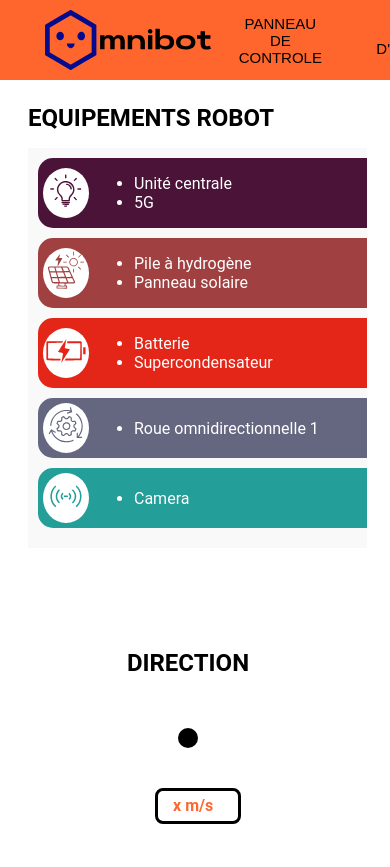
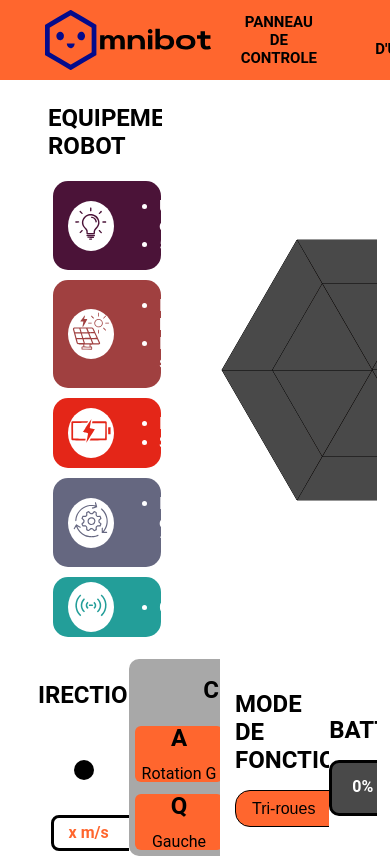
Before and after one commit to lauralvd01/robot-user-interface-Omnibot, a SvelteKit app: page / in a window 390 px wide. Built offline with nearby package versions, Linux system fonts and the light colour scheme; no server answers.

Commit message:
Download and run the interface. Fix some packages. Adjust some CSS to be responsive.

```diff
--- a/src/routes/+page.svelte
+++ b/src/routes/+page.svelte
@@ -20,13 +20,19 @@
 
 <div class="homepage">
     <Banner class="banner"/>
+    <div class="body">
         <div class="content">
             <div class="top" style="margin-top: {bannerHeight}px;">
-            <div class="infos">
+                <div class="modules">
                     <Blocs/>
                 </div>
+                <div class="omnibot">
                     <Omnibot/>
+                </div>
+                <div class="infos">
                     <PageInfo/>
+                </div>
+            </div>
         </div>
         <div class="bottom">
                 <RobotInfos/>
@@ -41,53 +47,60 @@
         box-sizing: border-box;
     }
 
-    html, body {
+
+    .homepage {
+        display: flex;
+        flex-direction: column;
+        overflow: hidden;
+    }
+
+    .body {
         margin: 0px 20px 0px 20px;
         padding: 0;
         width: 100%;
         height: 100%;
     }
 
-    .homepage {
-        display: flex;
-        flex-direction: column;
-        height: 100vh;
-        overflow: hidden;
-
-    }
-
-    .banner {
-        flex-shrink: 0;
-
-    }
-
     .content {
         display: flex;
         flex-direction: column;
         flex-grow: 1;
-        overflow: hidden;
-
+        overflow: auto;
+        height: 80%;
     }
 
     .top {
         display: flex;
         flex-direction: row;
+        align-items: center;
         justify-content: space-between;
         flex-grow: 1;
         overflow: hidden;
+        height: fit-content;
+    }
 
+    .modules {
+        width: 33%;
+        flex-shrink: 0;
+        overflow-y: auto;
+    }
+
+    .omnibot {
+        width: 33%;
+        flex-shrink: 0;
     }
 
     .infos {
+        width: 33%;
         flex-shrink: 0;
         overflow-y: auto;
-
     }
 
     .bottom {
         flex-shrink: 0;
-        overflow-y: auto;
-
-
+        overflow-y: hidden;
+        width: 100%;
+        margin-top: 2%;
+        margin-bottom: 1%;
     }
 </style>
--- a/src/routes/Banner.svelte
+++ b/src/routes/Banner.svelte
@@ -2,7 +2,6 @@
     import logo_omnibot from '$lib/images/logo_omnibot.svg'
     import Button from "./Button.svelte";
     import logo_mines from '$lib/images/logo_mines.svg'
-    export let bannerHeight;
 </script>
 
 <header>
@@ -35,7 +34,7 @@
     z-index: 999;
 }
 
-body, header {
+header {
     margin: 0;
 }
 
--- a/src/routes/Blocs.svelte
+++ b/src/routes/Blocs.svelte
@@ -59,17 +59,17 @@
 
 <style>
     .scrolable{
-        width: 350px;
+        width: 95%;
         height: 95%;
         overflow-y: auto;
-        padding: 10px;
+        padding: 5px;
         margin: auto;
-        background-color: #f9f9f9;
     }
 
     .titles {
         grid-column: 1 / span 3;
         font-weight: bold;
+        width: 100%;
         font-size: 24px;
         color:black;
         font-family: 'Roboto', sans-serif;
@@ -79,14 +79,10 @@
         display: flex;
         align-items: center;
         border-radius: 15px;
-    padding-right: 10px;
+        padding: 0 10px;
         margin-bottom: 10px;
         width: 100%;
         box-sizing: border-box;
-    }
-
-    .storage-category .production-category .intelligence-category .shift-category .sensor-category{
-        display: grid;
     }
 
     .storage-category{
@@ -127,9 +123,8 @@
         display: inline-block;
         background-color: white;
         border-radius: 50%;
-        margin:5px;
+        margin: 5px;
         padding: 3px;
-
     }
 
     ul li::before {
--- a/src/routes/Button.svelte
+++ b/src/routes/Button.svelte
@@ -1,12 +1,9 @@
 <script>
-    export let type = 'default';
-
     //Creation de la classe contenant les boutons, donne les propriétés
     let buttonProps = {
         class:[$$restProps.class]
 
     }
-
 </script>
 
 <!--Applications des propriétes de "buttonProps à l'élément button"-->
@@ -14,6 +11,7 @@
         on:mouseover
         on:mouseenter
         on:mouseleave
+        on:focus
         {...buttonProps}>
 
     <slot/>
@@ -36,14 +34,16 @@
     }
 
     .default {
-        background-color: rgba(0,0,0,0);
+        font-family: "Roboto";
+        font-weight: bold;
+        margin: 1px 2px 1px 2px;
     }
     .default:hover{
         color:white;
     }
 
     .primary{
-        border:solid 2px black;
+        border:solid 2px white;
         border-radius: 12px;
         background-color: #ff3700;
         font-family: "Roboto";
--- a/src/routes/Direction.svelte
+++ b/src/routes/Direction.svelte
@@ -89,7 +89,6 @@
         height: 150px;
         display: flex;
         flex-direction: column;
-        margin: 5px 15px;
         align-items: center;
     }
 
--- a/src/routes/Omnibot.svelte
+++ b/src/routes/Omnibot.svelte
@@ -226,8 +226,6 @@
 
     .canvas-container {
         position: relative;
-        width: 800px;
-        height: 500px;
         z-index: 1;
     }
 </style>
--- a/src/routes/PageInfo.svelte
+++ b/src/routes/PageInfo.svelte
@@ -10,7 +10,7 @@
     // Déclaration réactive pour mettre à jour le contenu lorsque selectedTriangle change
     $: {
         const id = $selectedTriangle.id;
-        currentContent = id !== null ? $triangleData[id] : "Cliquez sur un bloc afin d'avoir les informations lié a celui-ci";
+        currentContent = id !== null ? $triangleData[id] : "Cliquer sur un bloc pour avoir les informations liées à celui-ci";
         currentImage = id !=  null ? $triangleImages[id] : null;
         currentTitle = id != null ? $triangleTitle[id] : " ";
         };
@@ -21,7 +21,7 @@
     <div class="info-container">
         <h1>{currentTitle}</h1>
         {#if currentImage}
-            <img src={currentImage} alt="Image du triangle" class="triangle-image" />
+            <img src={currentImage} alt="Triangle" class="triangle-image"/>
         {/if}
         <p>{currentContent}</p>
 
@@ -46,14 +46,13 @@
         box-sizing: border-box;
         min-height: 90%;
         position: relative;
-        min-width: 450px;
-        overflow: hidden; /* Empêcher le débordement */
+        overflow: auto;
     }
 
     .button-container {
-        align-self: flex-end;
+        align-self: flex-start;
         margin-top: auto;
-        margin-right:20px;
+        margin-left:20px;
     }
 
     p {
--- a/src/routes/RobotInfos.svelte
+++ b/src/routes/RobotInfos.svelte
@@ -103,8 +103,13 @@
 </script>
 
 
-<div class="robot_infos">
+<div class="content">
+        <div class="command-row">
+            <div class="command-row-element" style="width: 25%">
                 <Direction/> <!--Import du composant Direction-->
+            </div>
+
+            <div class="command-row-element" style="width: 25%">
                 <div class="control-container">
                     <h1 class="titles">COMMANDES</h1>
                     <div class="key {isActiveKeyA ? 'active' : ''}"> <!--vérification de si la touche est pressée -->
@@ -133,7 +138,13 @@
                     </div>
 
                 </div>
+            </div>
+
+            <div class="command-row-element" style="width: 30%">
                 <OperatingMode/> <!--Import du composant OperatingMode-->
+            </div>
+
+            <div class="command-row-element" style="width: 20%">
                 <div class="battery-lvl-container">
                     <h1 class="titles">BATTERIE</h1>
                     <div class="battery">
@@ -146,10 +157,30 @@
                     </div>
                 </div>
             </div>
+        </div>
+</div>
 
 <style>
-    .robot_infos{
+    .content {
         display: flex;
+        flex-direction: column;
+        flex-grow: 1;
+        overflow: hidden;
+        width: 100%;
+    }
+
+    .command-row {
+        display: flex;
+        flex-direction: row;
+        align-items: center;
+        justify-content: space-between;
+        flex-grow: 1;
+        overflow: hidden;
+    }
+
+    .command-row-element {
+        flex-shrink: 0;
+        overflow-y: hidden;
     }
 
     .control-container {
@@ -161,7 +192,6 @@
         grid-template-rows: auto auto auto;
         border-radius: 10px;
         text-align: center;
-        margin:15px 15px 15px 15px;
     }
 
     .titles {
@@ -170,7 +200,9 @@
         font-size: 24px;
         color:black;
         font-family: 'Roboto',sans-serif;
+
     }
+
     span{
         color:black;
     }
@@ -187,7 +219,6 @@
         white-space: pre-line;
         height: auto;
         line-height: 1;
-        padding-bottom: 5px;
         font-family: 'Roboto', sans-serif;
     }
 
@@ -208,9 +239,8 @@
     }
 
     .battery-lvl-container{
-        display:flex;
+        display: flex;
         flex-direction: column;
-        margin:15px;
     }
 
     .battery {
```
Also changed, not shown: 1 other file (tests, documents, lock files or other folders). Lines whose indentation alone changed are shown as unchanged.
